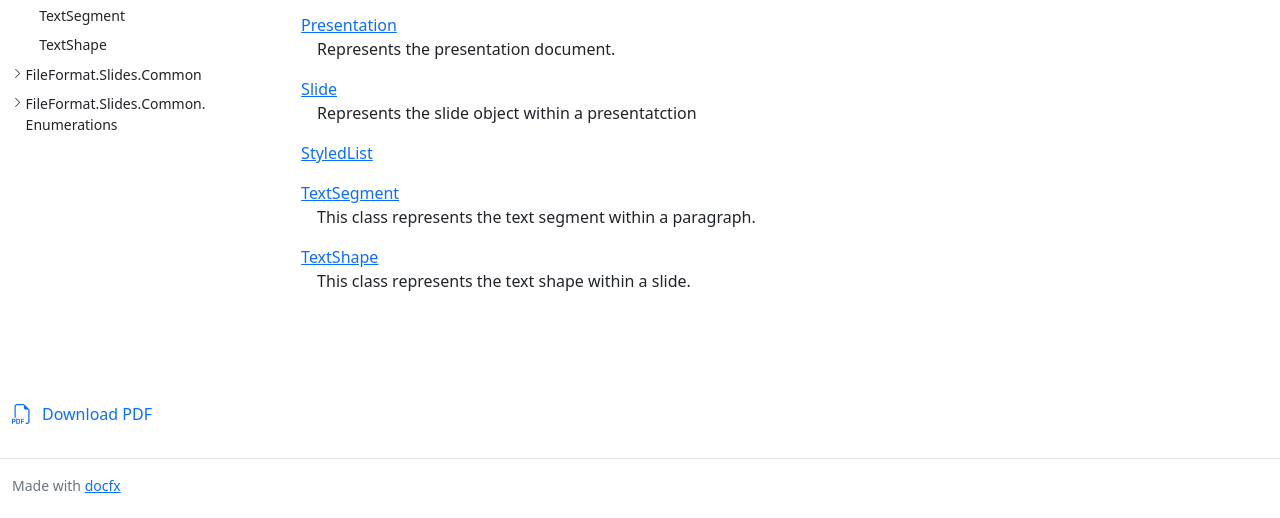
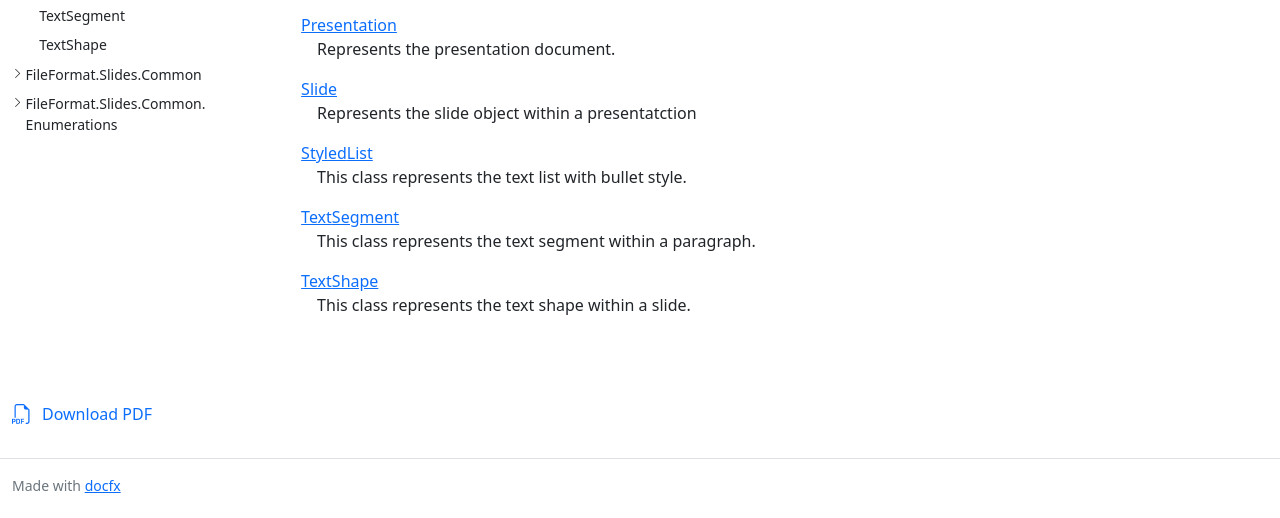
Before and after one commit to fileformat-slides/FileFormat.Slides-for-.NET, a plain HTML site: page api/FileFormat.Slides.html in a window 1280 px wide. Shown: the part 282-800 px from the top of the page. Drawn offline with Linux system fonts and the light colour scheme.

Commit message:
Update FileFormat.Slides.html

```diff
--- a/api/FileFormat.Slides.html
+++ b/api/FileFormat.Slides.html
@@ -113,7 +113,8 @@ Classes
     </dl>
     <dl class="jumplist">
       <dt><a class="xref" href="FileFormat.Slides.StyledList.html">StyledList</a></dt>
-      <dd></dd>
+      <dd><p>This class represents the text list with bullet style.</p>
+</dd>
     </dl>
     <dl class="jumplist">
       <dt><a class="xref" href="FileFormat.Slides.TextSegment.html">TextSegment</a></dt>
```
